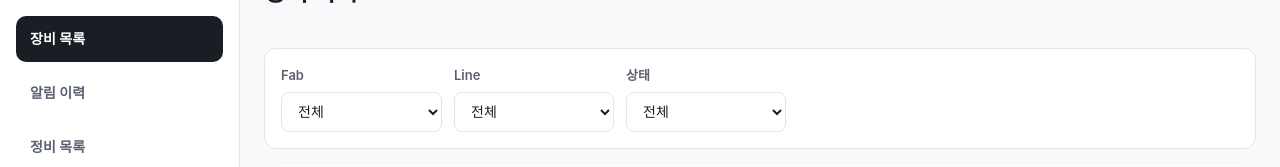
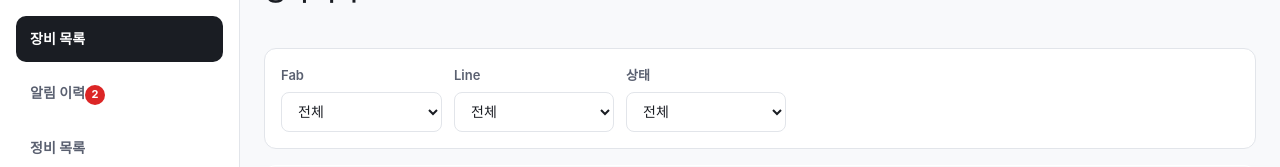
Before and after one commit to SF-KONA/AMHS-frontend, a Vue app: page /equipment in a window 1280 px wide. Shown: the part 122-289 px from the top of the page. Built offline with nearby package versions, Linux system fonts and the light colour scheme.

Commit message:
feat: AppLayout에 알림 미확인 배지 추가

```diff
--- a/src/layouts/AppLayout.vue
+++ b/src/layouts/AppLayout.vue
@@ -6,7 +6,12 @@
             <nav class="sidebar__nav">
                 <RouterLink to="/dashboard" class="nav-item" active-class="is-active">대시보드</RouterLink>
                 <RouterLink to="/equipment" class="nav-item" active-class="is-active">장비 목록</RouterLink>
-                <RouterLink to="/alerts" class="nav-item" active-class="is-active">알림 이력</RouterLink>
+                <RouterLink to="/alerts" class="nav-item nav-item--with-badge" active-class="is-active">
+                    <span>알림 이력</span>
+                    <span v-if="unreadCount > 0" class="nav-badge">
+                        {{ unreadCount }}
+                    </span>
+                </RouterLink>
                 <RouterLink to="/maintenance" class="nav-item" active-class="is-active">정비 목록</RouterLink>
                 <RouterLink to="/stats" class="nav-item" active-class="is-active">통계</RouterLink>
                 <RouterLink to="/login" class="nav-item" active-class="is-active">로그인</RouterLink>
@@ -29,8 +34,12 @@
 <script setup>
 import { computed } from 'vue'
 import { useRoute, RouterLink } from 'vue-router'
+import { useAlertStore } from '../stores/alertStore'
 
 const route = useRoute()
+const alertStore = useAlertStore()
+
+const unreadCount = computed(() => alertStore.unreadCount)
 
 const titleMap = {
     dashboard: '대시보드',
@@ -48,6 +57,28 @@ const pageTitle = computed(() => {
 </script>
 
 <style scoped>
+
+.nav-item--with-badge {
+    display: flex;
+    align-items: center;
+    justify-content: space-between;
+    gap: 8px;
+}
+
+.nav-badge {
+    min-width: 20px;
+    height: 20px;
+    padding: 0 6px;
+    border-radius: 999px;
+    background: var(--color-danger);
+    color: #ffffff;
+    font-size: 11px;
+    font-weight: 700;
+    display: inline-flex;
+    align-items: center;
+    justify-content: center;
+}
+
 .app-layout {
     min-height: 100vh;
     display: flex;
```
